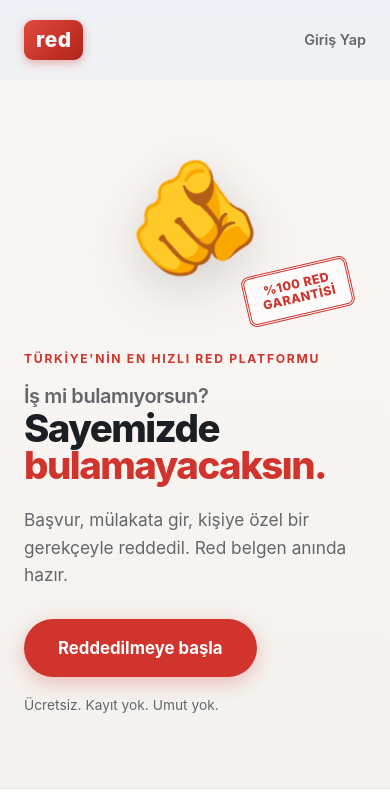
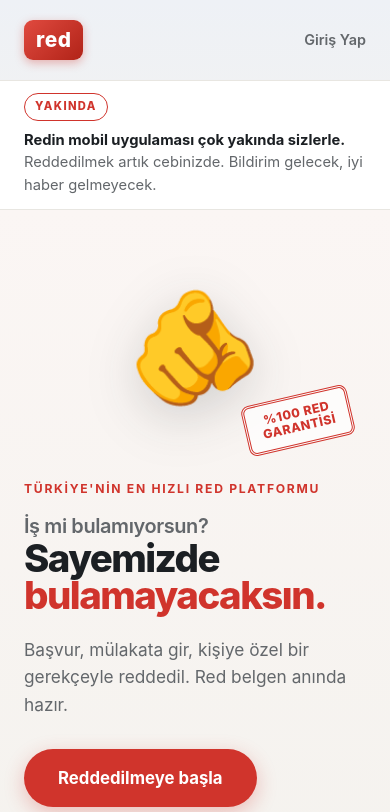
Before and after one commit to ugurcl/alinmadin, a website: page public/index.html in a window 390 px wide. Shown: the top 812 px of the page. Drawn offline with Linux system fonts and the light colour scheme; no server answers.

Commit message:
announce the mobile app on the landing page

```diff
--- a/public/css/style.css
+++ b/public/css/style.css
@@ -2277,6 +2277,50 @@ body:not(.landing-open) #landing {
 
 .landing-login:hover {
   color: var(--red);
+}
+
+.landing-soon {
+  border-top: 1px solid var(--border);
+  border-bottom: 1px solid var(--border);
+  background: var(--card);
+}
+
+.soon-row {
+  display: flex;
+  align-items: center;
+  gap: 14px;
+  padding-top: 12px;
+  padding-bottom: 12px;
+}
+
+.soon-tag {
+  flex: none;
+  padding: 4px 10px;
+  border: 1.5px solid var(--red);
+  border-radius: 999px;
+  color: var(--red);
+  font-size: 0.7rem;
+  font-weight: 800;
+  letter-spacing: 0.12em;
+  text-transform: uppercase;
+}
+
+.soon-row p {
+  font-size: 0.92rem;
+  color: var(--muted);
+}
+
+.soon-row strong {
+  color: var(--text);
+  font-weight: 700;
+}
+
+@media (max-width: 620px) {
+  .soon-row {
+    flex-direction: column;
+    align-items: flex-start;
+    gap: 8px;
+  }
 }
 
 .landing-hero {
--- a/public/index.html
+++ b/public/index.html
@@ -25,6 +25,13 @@
         <button id="btn-landing-login" class="landing-login" type="button">Giriş Yap</button>
       </div>
     </header>
+
+    <aside class="landing-soon" aria-label="Duyuru">
+      <div class="landing-inner soon-row">
+        <span class="soon-tag">Yakında</span>
+        <p><strong>Redin mobil uygulaması çok yakında sizlerle.</strong> Reddedilmek artık cebinizde. Bildirim gelecek, iyi haber gelmeyecek.</p>
+      </div>
+    </aside>
 
     <section class="landing-hero">
       <div class="landing-inner hero-grid">
```
